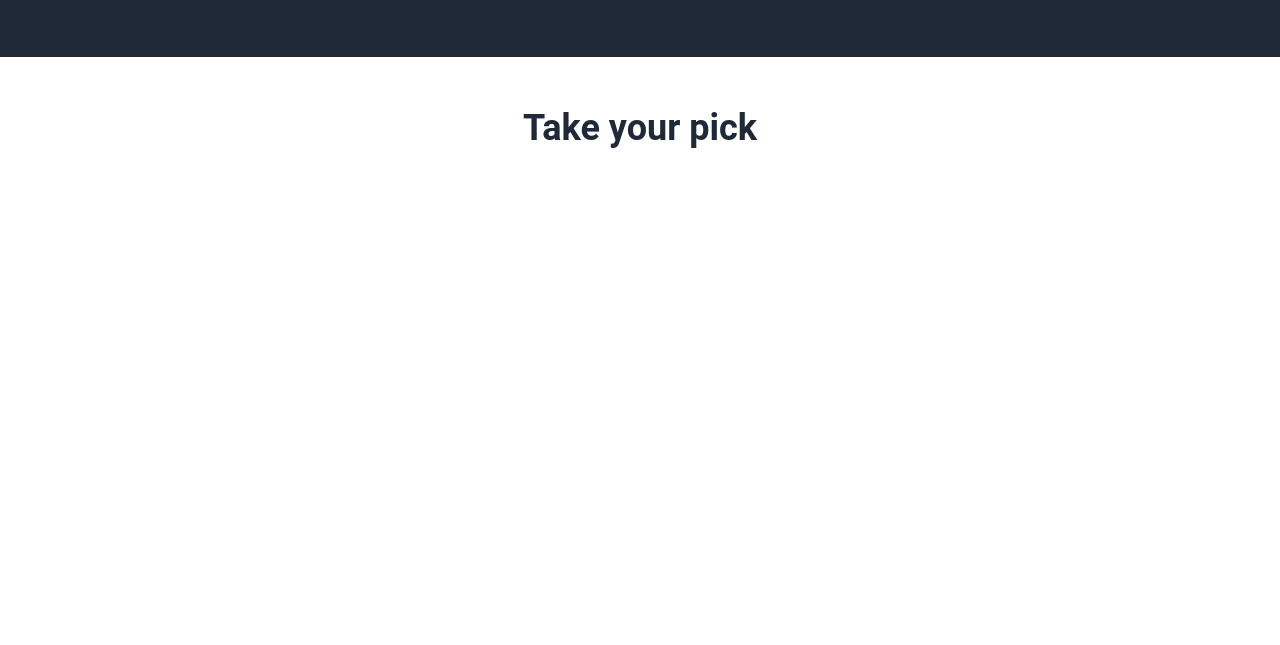
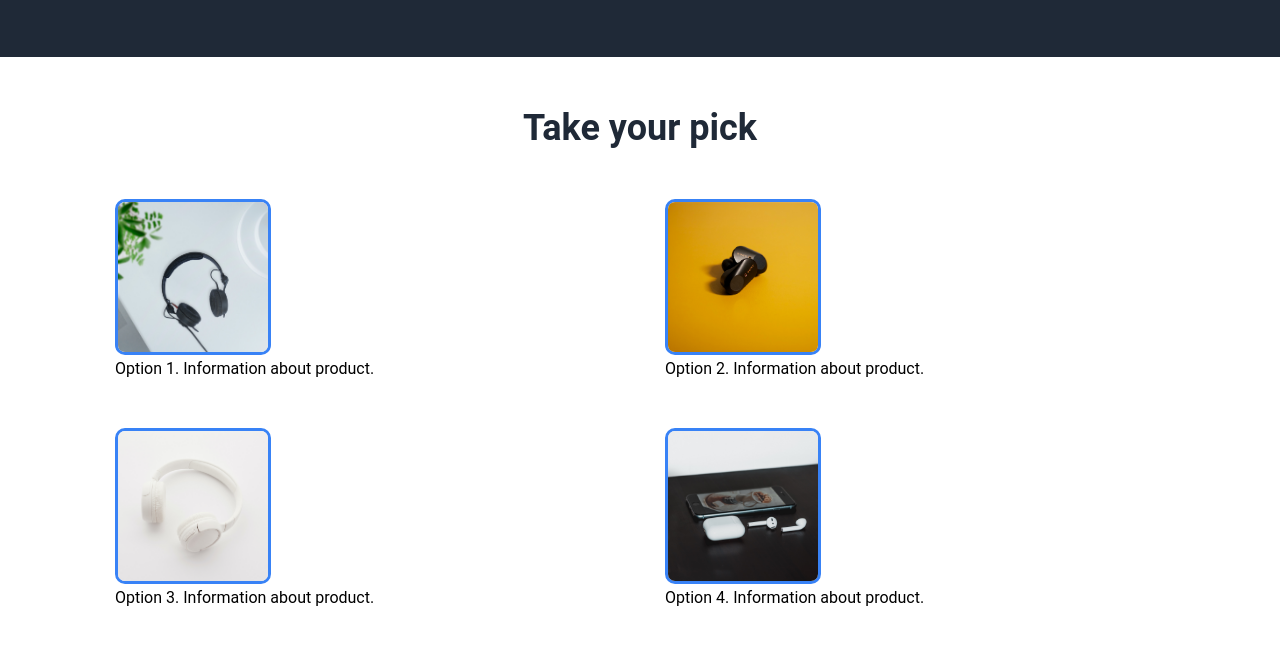
Before and after one commit to idkwn2p/Landing, a plain HTML site: page index.html in a window 1280 px wide. Shown: the part 415-1060 px from the top of the page. Before the commit the page ends 800 px from the top, so only its background shows below. Drawn offline with Linux system fonts and the light colour scheme.

Commit message:
Edit index.html and style.css
Add products in index.html.
Style by editing style.css.

```diff
--- a/index.html
+++ b/index.html
@@ -26,17 +26,29 @@
             <a class="button" href="#">Sign Up</a>
         </div>
         <div class="img">
-            <img src="./photos/andrik-langfield-uPfyxkwA3RM-unsplash.jpg">
+            <img src="./photos/andrik-langfield-uPfyxkwA3RM-unsplash.jpg" alt="Man with headphones.">
         </div>
        </div>
     </div>
     <div class="products">
        <div class="title">Take your pick</div>
        <div class="images">
-        <div></div>
-        <div></div>
-        <div></div>
-        <div></div>
+        <div class="item">
+            <div class="img"><img src="./photos/headphones1.jpg"></div>
+            <div class="text">Option 1. Information about product.</div>
+        </div>
+        <div class="item">
+            <div class="img"><img src="./photos/earbuds2.jpg"></div>
+            <div class="text">Option 2. Information about product.</div>
+        </div>
+        <div class="item">
+            <div class="img"><img src="./photos/headphones2.jpg"></div>
+            <div class="text">Option 3. Information about product.</div>
+        </div>
+        <div class="item">
+            <div class="img"><img src="./photos/earbuds1.jpg"></div>
+            <div class="text">Option 4. Information about product.</div>
+        </div>
        </div>
     </div>
 </body>
--- a/style.css
+++ b/style.css
@@ -9,7 +9,8 @@
 .header,
 .main,
 .links ul,
-.products {
+.products,
+.images {
     display: flex;
 }
 
@@ -18,8 +19,12 @@ footer {
     background-color: #1f2937;
 }
 
+.hero,
+.products {
+    flex-direction: column;
+}
+
 .hero {
-    flex-direction: column;
     padding-inline: 100px;
 }
 
@@ -97,8 +102,8 @@ a {
 
 .products {
     display: flex;
-    justify-content: center;
-    padding-block: 50px;
+    align-items: center;
+    padding: 50px;
 }
 
 .products .title,
@@ -110,3 +115,17 @@ a {
     font-weight: extra-bold;
     color: #1f2937;
 }
+
+.products img {
+    width: 150px;
+    height: 150px;
+    border: 3px solid #3882f6;
+    border-radius: 10px;
+}
+
+.images {
+    justify-content: center;
+    flex-wrap: wrap;
+    gap: 50px;
+    padding: 50px;
+}
```
